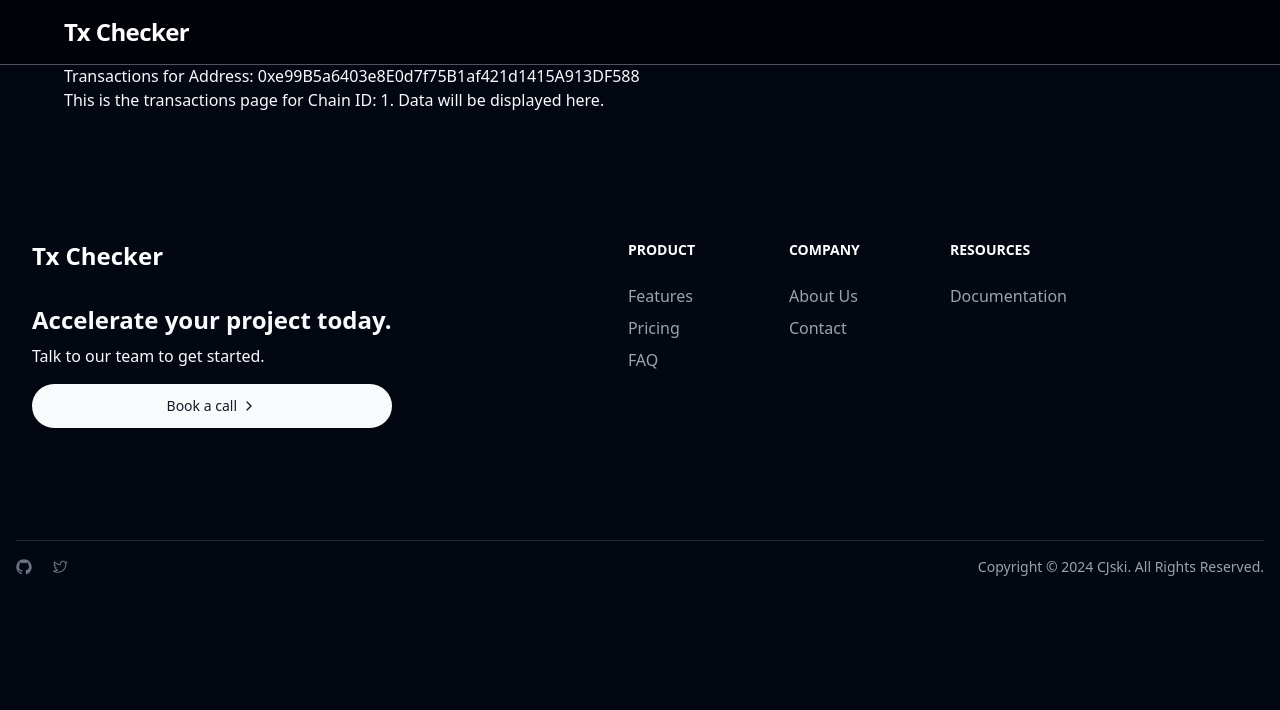
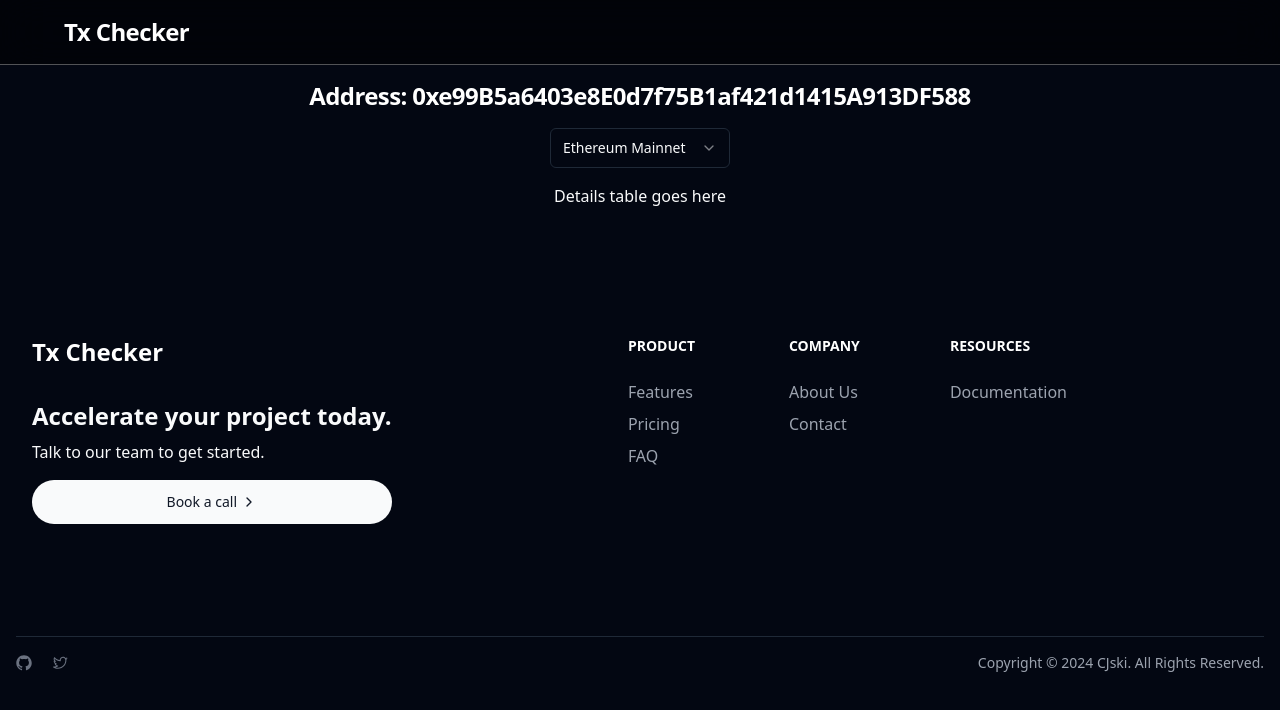
Before and after one commit to CJskii/transactions-app, a Next.js app: page /address/1/0xe99B5a6403e8E0d7f75B1af421d1415A913DF588 in a window 1280 px wide. Shown: the top 710 px of the page. Built offline with nearby package versions, Linux system fonts and the light colour scheme.

Commit message:
feat: chain selection dropdown

```diff
--- a/package.json
+++ b/package.json
@@ -10,6 +10,7 @@
   },
   "dependencies": {
     "@radix-ui/react-icons": "^1.3.0",
+    "@radix-ui/react-select": "^2.1.1",
     "@radix-ui/react-slot": "^1.1.0",
     "class-variance-authority": "^0.7.0",
     "clsx": "^2.1.1",
--- a/src/components/address/address-main.tsx
+++ b/src/components/address/address-main.tsx
@@ -1,18 +1,52 @@
 import { useRouter } from "next/router";
 import { Container } from "@/components/containter";
+import { useState, useEffect } from "react";
+
+import { ChainId } from "@/pages";
+import { Typography } from "../ui/typography";
+import { SelectChainDropdown } from "@/components/select-chain";
+import { CHAINS } from "@/constants/chains";
 
 const AddressDetailsComponent = () => {
   const router = useRouter();
   const { chainId, address } = router.query;
 
+  const [selectedChainId, setSelectedChainId] = useState<ChainId | null>(null);
+  const [selectedAddress, setSelectedAddress] = useState<string | null>(null);
+
+  useEffect(() => {
+    if (chainId) {
+      setSelectedChainId(parseInt(chainId as string));
+    }
+    if (address) {
+      setSelectedAddress(address as string);
+    }
+  }, [chainId, address]);
+
+  const handleChainChange = (newChainId: number) => {
+    setSelectedChainId(newChainId);
+    if (selectedAddress) {
+      router.push(`/address/${newChainId}/${selectedAddress}`);
+    }
+  };
+
+  const selectedChainName =
+    CHAINS.find((chain) => chain.id === selectedChainId)?.name ||
+    "Select Chain";
+
   return (
     <Container>
-      <div className="">
-        <h1>Transactions for Address: {address}</h1>
-        <p>
-          This is the transactions page for Chain ID: {chainId}. Data will be
-          displayed here.
-        </p>
+      <div className="flex flex-col justify-center items-center w-full">
+        <div className="flex flex-col justify-center items-center p-4 gap-4">
+          <Typography variant={"h3"}>Address: {address}</Typography>
+          <SelectChainDropdown
+            selectedChainName={selectedChainName}
+            chains={CHAINS}
+            onChange={handleChainChange}
+          />
+        </div>
+
+        <div>Details table goes here</div>
       </div>
     </Container>
   );
--- /dev/null
+++ b/src/components/select-chain.tsx
@@ -0,0 +1,32 @@
+import {
+  Select,
+  SelectContent,
+  SelectItem,
+  SelectTrigger,
+  SelectValue,
+} from "@/components/ui/select";
+
+export const SelectChainDropdown = ({
+  selectedChainName,
+  chains,
+  onChange,
+}: {
+  selectedChainName: string;
+  chains: { id: number; name: string }[];
+  onChange: (value: number) => void;
+}) => {
+  return (
+    <Select onValueChange={(value: string) => onChange(parseInt(value, 10))}>
+      <SelectTrigger className="w-[180px]">
+        <SelectValue placeholder={selectedChainName} />
+      </SelectTrigger>
+      <SelectContent>
+        {chains.map((chain) => (
+          <SelectItem key={chain.id} value={chain.id.toString()}>
+            {chain.name}
+          </SelectItem>
+        ))}
+      </SelectContent>
+    </Select>
+  );
+};
--- /dev/null
+++ b/src/components/ui/select.tsx
@@ -0,0 +1,158 @@
+import * as React from "react"
+import * as SelectPrimitive from "@radix-ui/react-select"
+import { Check, ChevronDown, ChevronUp } from "lucide-react"
+
+import { cn } from "@/lib/utils"
+
+const Select = SelectPrimitive.Root
+
+const SelectGroup = SelectPrimitive.Group
+
+const SelectValue = SelectPrimitive.Value
+
+const SelectTrigger = React.forwardRef<
+  React.ElementRef<typeof SelectPrimitive.Trigger>,
+  React.ComponentPropsWithoutRef<typeof SelectPrimitive.Trigger>
+>(({ className, children, ...props }, ref) => (
+  <SelectPrimitive.Trigger
+    ref={ref}
+    className={cn(
+      "flex h-10 w-full items-center justify-between rounded-md border border-input bg-background px-3 py-2 text-sm ring-offset-background placeholder:text-muted-foreground focus:outline-none focus:ring-2 focus:ring-ring focus:ring-offset-2 disabled:cursor-not-allowed disabled:opacity-50 [&>span]:line-clamp-1",
+      className
+    )}
+    {...props}
+  >
+    {children}
+    <SelectPrimitive.Icon asChild>
+      <ChevronDown className="h-4 w-4 opacity-50" />
+    </SelectPrimitive.Icon>
+  </SelectPrimitive.Trigger>
+))
+SelectTrigger.displayName = SelectPrimitive.Trigger.displayName
+
+const SelectScrollUpButton = React.forwardRef<
+  React.ElementRef<typeof SelectPrimitive.ScrollUpButton>,
+  React.ComponentPropsWithoutRef<typeof SelectPrimitive.ScrollUpButton>
+>(({ className, ...props }, ref) => (
+  <SelectPrimitive.ScrollUpButton
+    ref={ref}
+    className={cn(
+      "flex cursor-default items-center justify-center py-1",
+      className
+    )}
+    {...props}
+  >
+    <ChevronUp className="h-4 w-4" />
+  </SelectPrimitive.ScrollUpButton>
+))
+SelectScrollUpButton.displayName = SelectPrimitive.ScrollUpButton.displayName
+
+const SelectScrollDownButton = React.forwardRef<
+  React.ElementRef<typeof SelectPrimitive.ScrollDownButton>,
+  React.ComponentPropsWithoutRef<typeof SelectPrimitive.ScrollDownButton>
+>(({ className, ...props }, ref) => (
+  <SelectPrimitive.ScrollDownButton
+    ref={ref}
+    className={cn(
+      "flex cursor-default items-center justify-center py-1",
+      className
+    )}
+    {...props}
+  >
+    <ChevronDown className="h-4 w-4" />
+  </SelectPrimitive.ScrollDownButton>
+))
+SelectScrollDownButton.displayName =
+  SelectPrimitive.ScrollDownButton.displayName
+
+const SelectContent = React.forwardRef<
+  React.ElementRef<typeof SelectPrimitive.Content>,
+  React.ComponentPropsWithoutRef<typeof SelectPrimitive.Content>
+>(({ className, children, position = "popper", ...props }, ref) => (
+  <SelectPrimitive.Portal>
+    <SelectPrimitive.Content
+      ref={ref}
+      className={cn(
+        "relative z-50 max-h-96 min-w-[8rem] overflow-hidden rounded-md border bg-popover text-popover-foreground shadow-md data-[state=open]:animate-in data-[state=closed]:animate-out data-[state=closed]:fade-out-0 data-[state=open]:fade-in-0 data-[state=closed]:zoom-out-95 data-[state=open]:zoom-in-95 data-[side=bottom]:slide-in-from-top-2 data-[side=left]:slide-in-from-right-2 data-[side=right]:slide-in-from-left-2 data-[side=top]:slide-in-from-bottom-2",
+        position === "popper" &&
+          "data-[side=bottom]:translate-y-1 data-[side=left]:-translate-x-1 data-[side=right]:translate-x-1 data-[side=top]:-translate-y-1",
+        className
+      )}
+      position={position}
+      {...props}
+    >
+      <SelectScrollUpButton />
+      <SelectPrimitive.Viewport
+        className={cn(
+          "p-1",
+          position === "popper" &&
+            "h-[var(--radix-select-trigger-height)] w-full min-w-[var(--radix-select-trigger-width)]"
+        )}
+      >
+        {children}
+      </SelectPrimitive.Viewport>
+      <SelectScrollDownButton />
+    </SelectPrimitive.Content>
+  </SelectPrimitive.Portal>
+))
+SelectContent.displayName = SelectPrimitive.Content.displayName
+
+const SelectLabel = React.forwardRef<
+  React.ElementRef<typeof SelectPrimitive.Label>,
+  React.ComponentPropsWithoutRef<typeof SelectPrimitive.Label>
+>(({ className, ...props }, ref) => (
+  <SelectPrimitive.Label
+    ref={ref}
+    className={cn("py-1.5 pl-8 pr-2 text-sm font-semibold", className)}
+    {...props}
+  />
+))
+SelectLabel.displayName = SelectPrimitive.Label.displayName
+
+const SelectItem = React.forwardRef<
+  React.ElementRef<typeof SelectPrimitive.Item>,
+  React.ComponentPropsWithoutRef<typeof SelectPrimitive.Item>
+>(({ className, children, ...props }, ref) => (
+  <SelectPrimitive.Item
+    ref={ref}
+    className={cn(
+      "relative flex w-full cursor-default select-none items-center rounded-sm py-1.5 pl-8 pr-2 text-sm outline-none focus:bg-accent focus:text-accent-foreground data-[disabled]:pointer-events-none data-[disabled]:opacity-50",
+      className
+    )}
+    {...props}
+  >
+    <span className="absolute left-2 flex h-3.5 w-3.5 items-center justify-center">
+      <SelectPrimitive.ItemIndicator>
+        <Check className="h-4 w-4" />
+      </SelectPrimitive.ItemIndicator>
+    </span>
+
+    <SelectPrimitive.ItemText>{children}</SelectPrimitive.ItemText>
+  </SelectPrimitive.Item>
+))
+SelectItem.displayName = SelectPrimitive.Item.displayName
+
+const SelectSeparator = React.forwardRef<
+  React.ElementRef<typeof SelectPrimitive.Separator>,
+  React.ComponentPropsWithoutRef<typeof SelectPrimitive.Separator>
+>(({ className, ...props }, ref) => (
+  <SelectPrimitive.Separator
+    ref={ref}
+    className={cn("-mx-1 my-1 h-px bg-muted", className)}
+    {...props}
+  />
+))
+SelectSeparator.displayName = SelectPrimitive.Separator.displayName
+
+export {
+  Select,
+  SelectGroup,
+  SelectValue,
+  SelectTrigger,
+  SelectContent,
+  SelectLabel,
+  SelectItem,
+  SelectSeparator,
+  SelectScrollUpButton,
+  SelectScrollDownButton,
+}
--- /dev/null
+++ b/src/constants/chains.ts
@@ -0,0 +1,6 @@
+import { ChainId } from "@/pages";
+
+export const CHAINS = [
+  { id: ChainId.Mainnet, name: "Ethereum Mainnet" },
+  { id: ChainId.Polygon, name: "Polygon" },
+];
```
Also changed, not shown: 1 other file (tests, documents, lock files or other folders).
